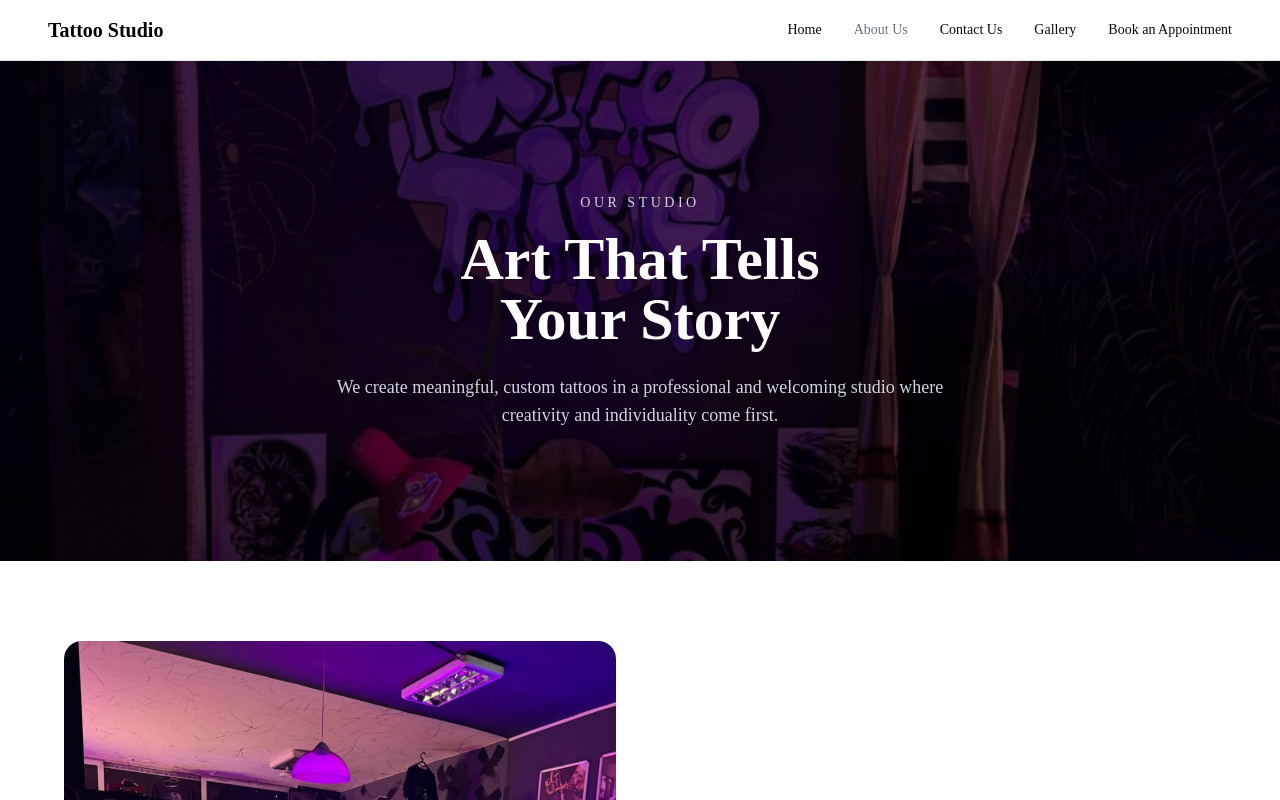
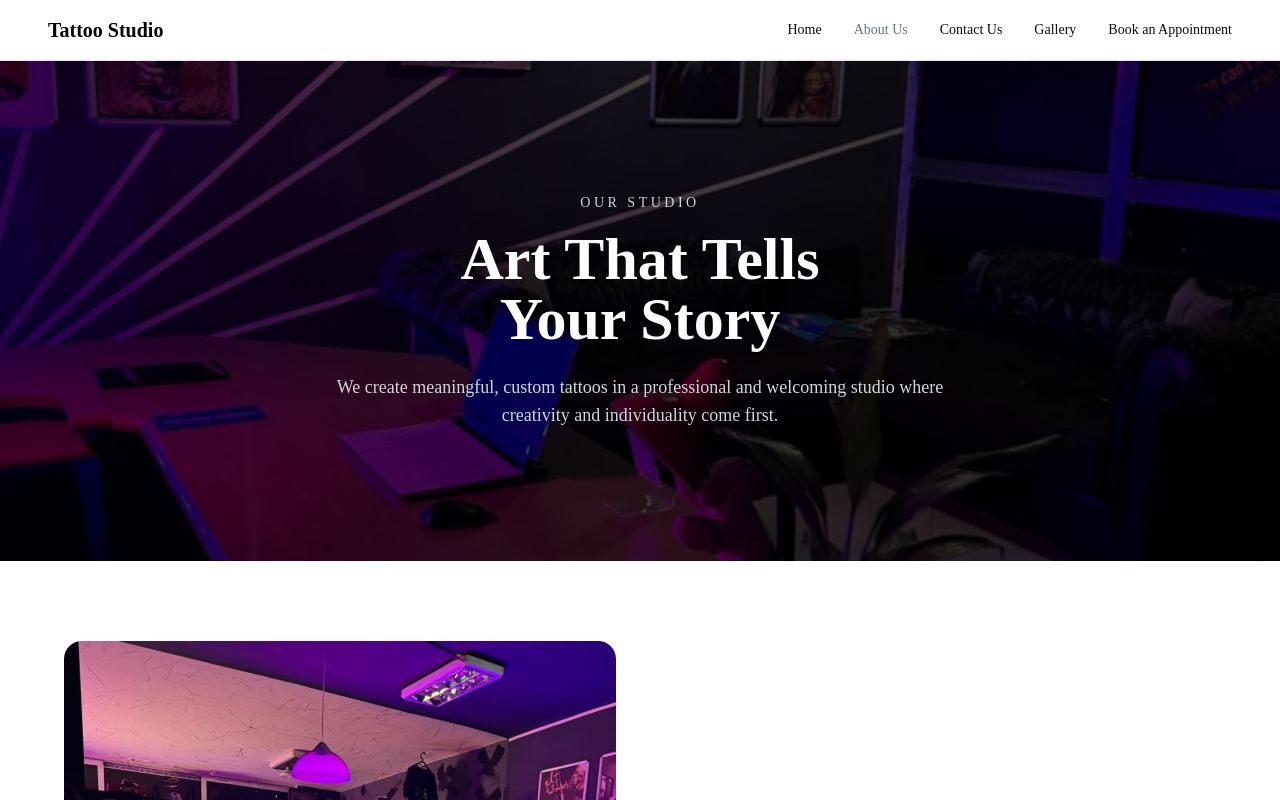
Before and after one commit to Nuhamin-07/tattoo-studio, a Next.js app: page /about-us in a window 1280 px wide. Shown: the top 800 px of the page. Built offline with nearby package versions, Linux system fonts and the light colour scheme.

Commit message:
about hero image changed

```diff
--- a/app/about-us/page.tsx
+++ b/app/about-us/page.tsx
@@ -66,7 +66,7 @@
             {/* Hero */}
             <section className="relative min-h-[500px] overflow-hidden bg-gray-950">
                 <Image
-                    src="/images/about-hero.jfif"
+                    src="/images/about-hero-2.jfif"
                     alt="Tattoo artist working in the studio"
                     fill
                     priority
```
Also changed, not shown: public/images/about-hero-2.jfif (added), public/images/about-hero.jfif (deleted).
